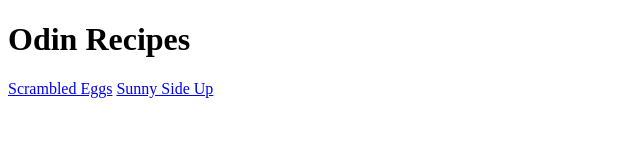
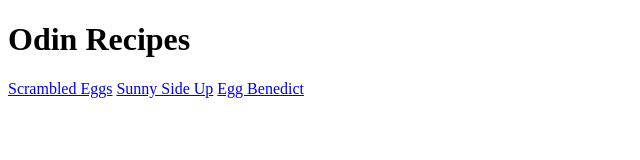
Before and after one commit to kenettedagal/odin-recipes, a plain HTML site: page index.html in a window 1280 px wide. Shown: the whole page, without its empty margins (0-640 px from the left). Drawn offline with Linux system fonts and the light colour scheme.

Commit message:
Added egg benedict page

```diff
--- a/index.html
+++ b/index.html
@@ -10,5 +10,6 @@
     <h1>Odin Recipes</h1>
     <a href="recipes/scrambled-eggs.html">Scrambled Eggs</a>
     <a href="recipes/sunny-side-up.html">Sunny Side Up</a>
+    <a href="recipes/egg-benedict.html">Egg Benedict</a>
 </body>
 </html>
```
Also changed, not shown: recipes/egg-benedict.html (added).
